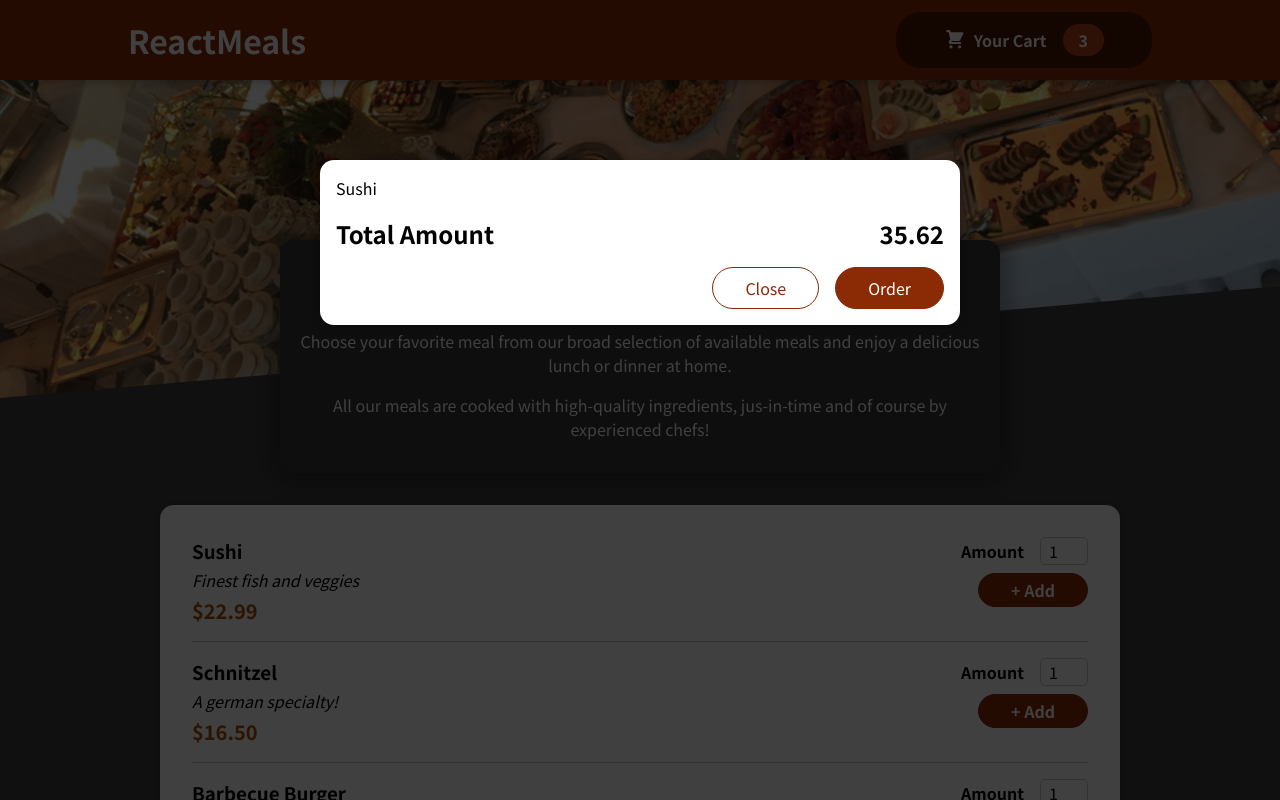
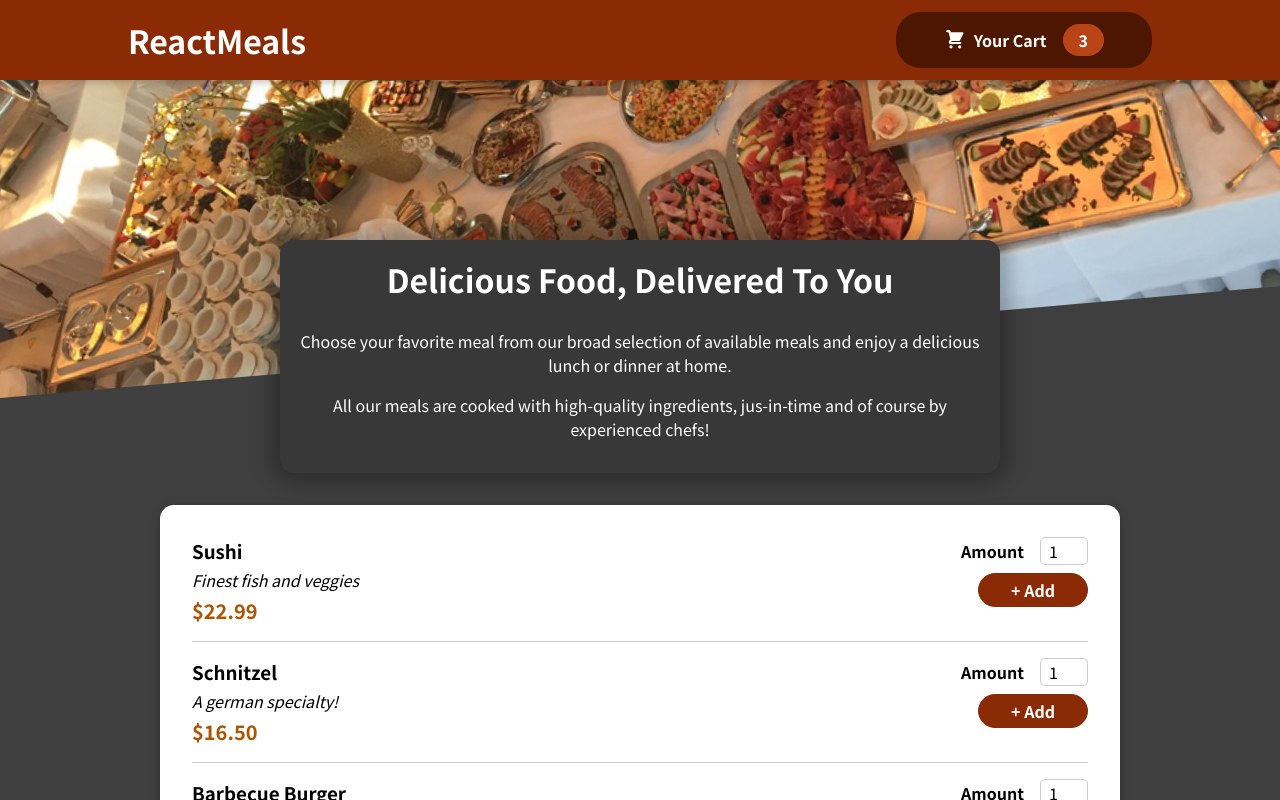
Before and after one commit to andrewrey/react-complete-guideProject6, a React (Create React App) app: page / in a window 1280 px wide. Shown: the top 800 px of the page. Built offline with nearby package versions, Linux system fonts and the light colour scheme.

Commit message:
added cart context and opening and close handlers for cart

```diff
--- a/src/App.js
+++ b/src/App.js
@@ -1,13 +1,21 @@
-import { Fragment } from "react";
+import { Fragment, useState } from "react";
 import Header from "./components/Layout/Header";
 import Meals from "./components/Meals/Meals";
 import Cart from "./components/Cart/Cart";
 
 function App() {
+  const [cartIsShown, setCartIsShown] = useState(false);
+  const showCartHandler = () => {
+    setCartIsShown(true);
+  };
+
+  const hideCardHandler = () => {
+    setCartIsShown(false);
+  };
   return (
     <Fragment>
-      <Cart />
-      <Header />
+      {cartIsShown && <Cart onCloseCart={hideCardHandler} />}
+      <Header onShowCart={showCartHandler} />
       <main>
         <Meals />
       </main>
--- a/src/components/Cart/Cart.js
+++ b/src/components/Cart/Cart.js
@@ -1,7 +1,7 @@
 import Modal from "../UI/Modal";
 import styles from "./Cart.module.css";
 
-const Cart = () => {
+const Cart = ({ onCloseCart }) => {
   const cartItems = (
     <ul className={styles["cart-items"]}>
       {[{ id: "c1", name: "Sushi", amount: 2, price: 12.99 }].map((item) => (
@@ -10,14 +10,16 @@ const Cart = () => {
     </ul>
   );
   return (
-    <Modal>
+    <Modal onClick={onCloseCart}>
       {cartItems}
       <div className={styles.total}>
         <span>Total Amount</span>
         <span>35.62</span>
       </div>
       <div className={styles.actions}>
-        <button className={styles["button--alt"]}>Close</button>
+        <button className={styles["button--alt"]} onClick={onCloseCart}>
+          Close
+        </button>
         <button className={styles.button}>Order</button>
       </div>
     </Modal>
--- a/src/components/Layout/Header.js
+++ b/src/components/Layout/Header.js
@@ -2,12 +2,12 @@ import HeaderCartButton from "./HeaderCartButton";
 import mealsImages from "../../assets/meals.jpg";
 import styles from "./Header.module.css";
 
-const Header = (props) => {
+const Header = ({ onShowCart }) => {
   return (
     <>
       <header className={styles.header}>
         <h1>ReactMeals</h1>
-        <HeaderCartButton />
+        <HeaderCartButton onShowCart={onShowCart} />
       </header>
       <div className={styles["main-image"]}>
         <img src={mealsImages} alt="A table with food" />
--- a/src/components/Layout/HeaderCartButton.js
+++ b/src/components/Layout/HeaderCartButton.js
@@ -1,9 +1,9 @@
 import CartIcon from "../Cart/CartIcon";
 import styles from "./HeaderCartButton.module.css";
 
-const HeaderCartButton = () => {
+const HeaderCartButton = ({ onShowCart }) => {
   return (
-    <button className={styles.button}>
+    <button className={styles.button} onClick={onShowCart}>
       <span className={styles.icon}>
         <CartIcon />
       </span>
--- a/src/components/UI/Modal.js
+++ b/src/components/UI/Modal.js
@@ -1,8 +1,8 @@
 import styles from "./Modal.module.css";
 import { createPortal } from "react-dom";
 
-const Backdrop = () => {
-  return <div className={styles.backdrop}></div>;
+const Backdrop = ({ onClick }) => {
+  return <div className={styles.backdrop} onClick={onClick}></div>;
 };
 
 const ModalOverlay = ({ children }) => {
@@ -13,10 +13,13 @@ const ModalOverlay = ({ children }) => {
   );
 };
 
-const Modal = ({ children }) => {
+const Modal = ({ children, onClick }) => {
   return (
     <>
-      {createPortal(<Backdrop />, document.querySelector("#overlays"))}
+      {createPortal(
+        <Backdrop onClick={onClick} />,
+        document.querySelector("#overlays")
+      )}
       {createPortal(
         <ModalOverlay>{children}</ModalOverlay>,
         document.querySelector("#overlays")
```
Also changed, not shown: 1 other file (tests, documents, lock files or other folders).
